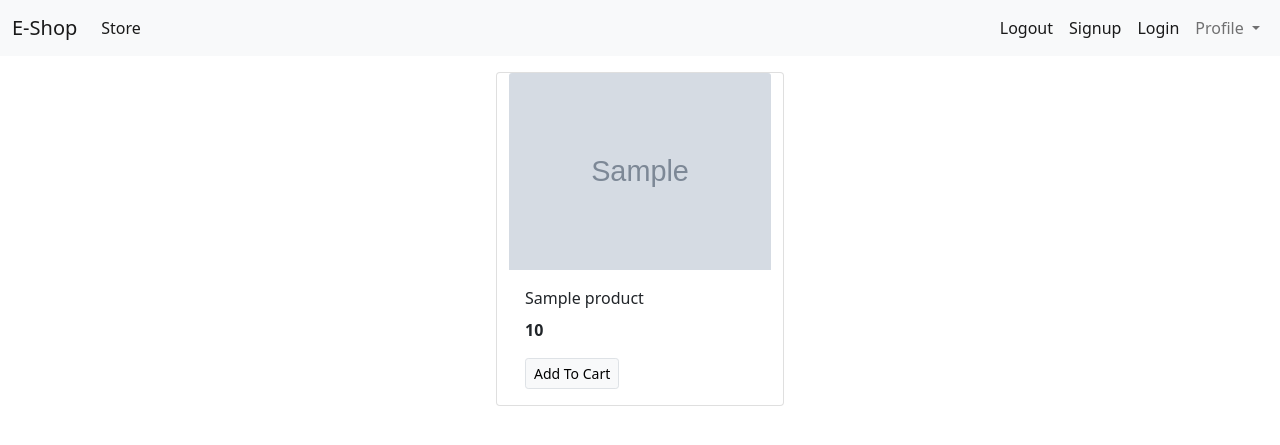
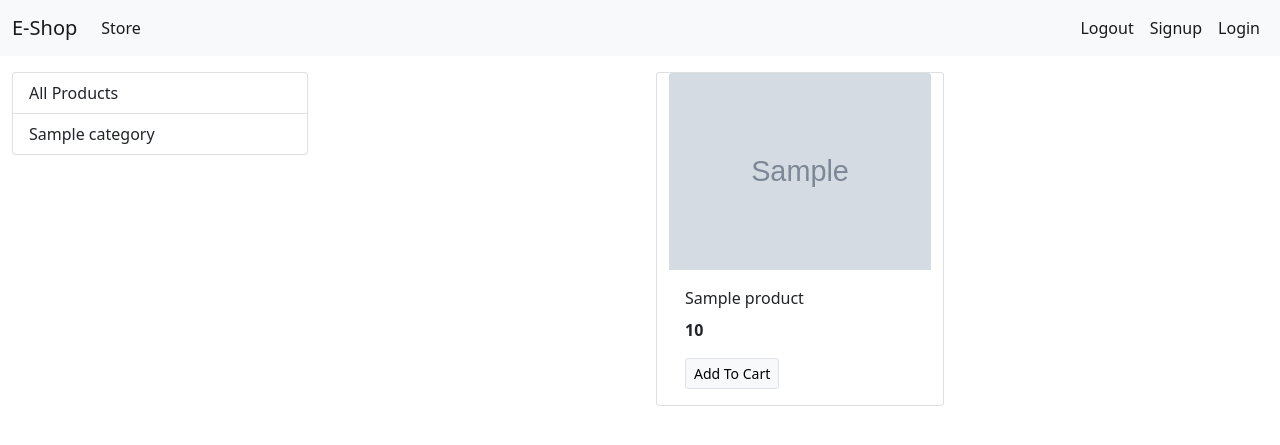
Before and after one commit to Rupeshveeaar/EShop, a Python web app: template templates/index.html in a window 1280 px wide. Shown: the top 445 px of the page. Run offline with Jinja, Linux system fonts and the light colour scheme; the template is opened without the code that fills it: most values are stand-ins (such as "Sample title", 1, 10 or a date in 2020); grey boxes marked "Sample" are stand-in pictures.

Commit message:
Initial commit

```diff
--- a/models/category.py
+++ b/models/category.py
@@ -3,5 +3,9 @@ from django.db import models
 class Category(models.Model):
     name = models.CharField(max_length=20)
 
+    @staticmethod
+    def get_all_categories():
+        return Category.objects.all()
+
     def __str__(self):
         return self.name
--- a/templates/base.html
+++ b/templates/base.html
@@ -32,23 +32,13 @@
               <a class="nav-link active" aria-current="page" href="#">Logout</a>
             </li>
             <li class="nav-item">
-              <a class="nav-link active" aria-current="page" href="#">Signup</a>
+              <a class="nav-link active" aria-current="page" href="/signup">Signup</a>
             </li>
             <li class="nav-item">
               <a class="nav-link active" aria-current="page" href="#">Login</a>
             </li>
 
-            <li class="nav-item dropdown">
-              <a class="nav-link dropdown-toggle" href="#" id="navbarDropdown" role="button" data-bs-toggle="dropdown" aria-expanded="false">
-                Profile
-              </a>
-              <ul class="dropdown-menu" aria-labelledby="navbarDropdown">
-                <li><a class="dropdown-item" href="#">Action</a></li>
-                <li><a class="dropdown-item" href="#">Another action</a></li>
-                <li><hr class="dropdown-divider"></li>
-                <li><a class="dropdown-item" href="#">Something else here</a></li>
-              </ul>
-            </li>
+
           </ul>
 
         </div>
--- a/templates/index.html
+++ b/templates/index.html
@@ -5,6 +5,23 @@
     <!-- body -->
 
     <div class="container-fluid mt-3">
+      <div class="row">
+
+
+        <!-- filter -->
+
+        <div class="col-lg-3 mx-auto">
+          <div class="list-group">
+            <a href="/" class="list-group-item list-group-item-action ">All Products</a>
+            {% for category in categories%}
+            <a href="/?category={{category.id}}" class="list-group-item list-group-item-action ">{{category.name}}</a>
+            {% endfor %}
+          </div>
+
+        </div>
+
+        <!--all products-->
+        <div id='products' class="col-lg-9 mx-auto">
           <div class="row mx-auto">
             {% for product in products %}
             <div class="card mx-auto mb-3" style="width: 18rem;">
@@ -18,6 +35,11 @@
 
         {% endfor %}
         </div>
+
+        </div>
+
+      </div>
+
     </div>
 
 {% endblock %}
--- a/templates/orders/order.html
+++ b/templates/orders/order.html
@@ -1,4 +1,4 @@
 {% extends 'base.html'%}
 {% block content %}
- orders
+
 {% endblock %}
--- a/urls.py
+++ b/urls.py
@@ -1,8 +1,9 @@
 
 from django.contrib import admin
 from django.urls import path
-from.views import index
+from.views import index , signup
 
 urlpatterns = [
-    path('',index )
+    path('',index ),
+    path('signup', signup ),
 ]
```
Also changed, not shown: models/product.py (+7 -0 lines), views.py (+15 -2 lines). Lines whose indentation alone changed are shown as unchanged.
